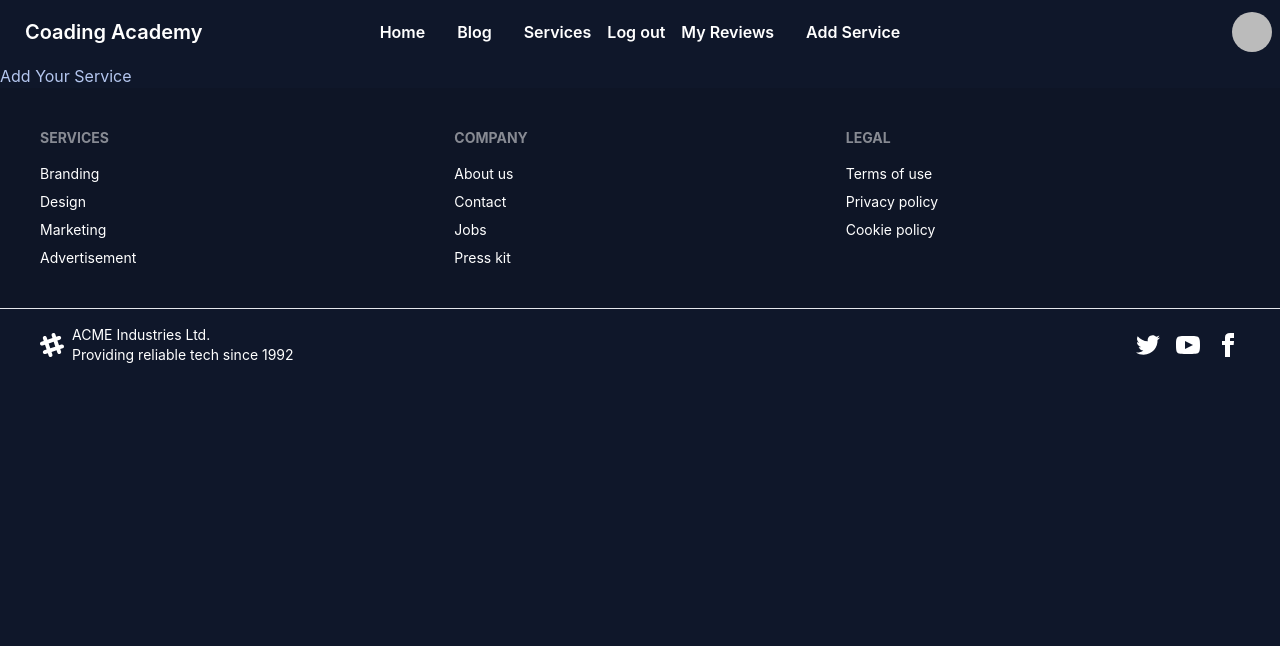
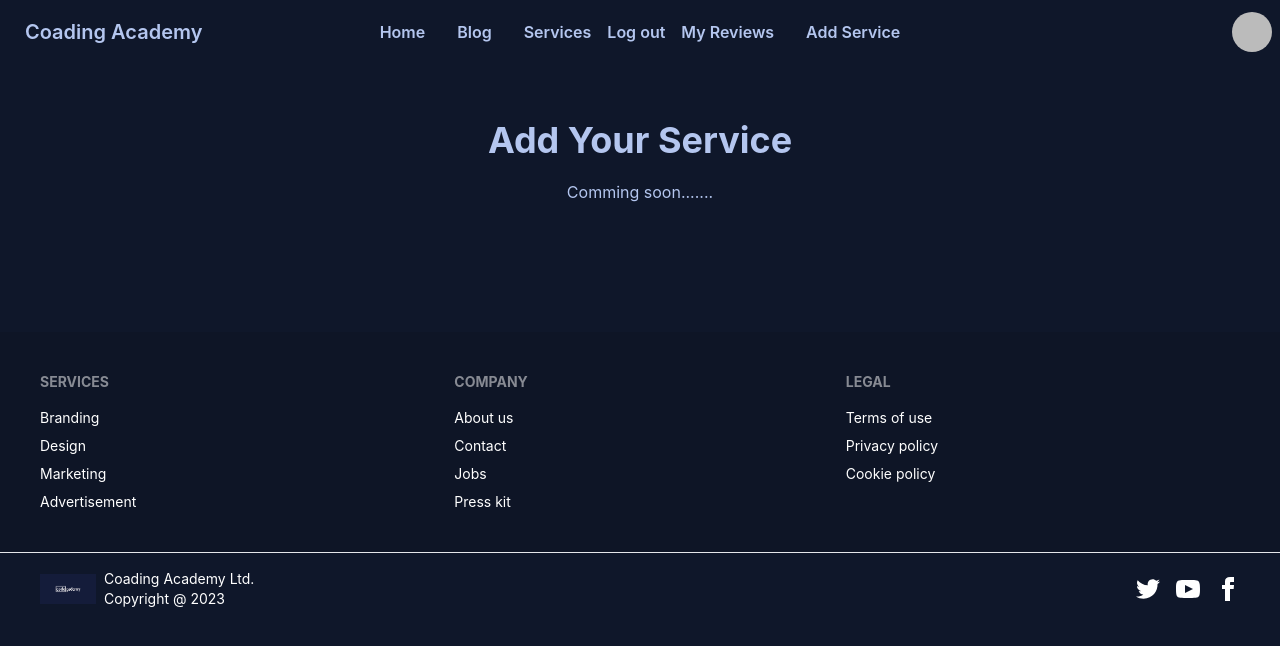
Before and after one commit to hridoyhalder1/service-review-client-site-11, a React (Create React App) app: page /addservice in a window 1280 px wide. Shown: the top 646 px of the page. Built offline with nearby package versions, Linux system fonts and the light colour scheme; no server answers; sample sign-in values are in the browser's storage.

Commit message:
Website Polishing

```diff
--- a/src/Pages/AddService/AddService.js
+++ b/src/Pages/AddService/AddService.js
@@ -2,8 +2,9 @@ import React from 'react';
 
 const AddService = () => {
     return (
-        <div>
-            <h2>Add Your Service</h2>
+        <div className='mb-32 text-center mt-14'>
+            <h2 className=' text-4xl font-bold'>Add Your Service</h2>
+            <p className=' pt-5'>Comming soon.......</p>
         </div>
     );
 };
--- a/src/Pages/MyReviews/MyReviews.js
+++ b/src/Pages/MyReviews/MyReviews.js
@@ -34,13 +34,13 @@ const MyReviews = () => {
 
 
     return (
-        <div className="overflow-x-auto w-full mb-24">
+        <div className="overflow-x-auto w-full mb-24 ml-5">
+            <h1 className='text-4xl pb-5 mt-8 text-white'>My Reviews</h1>
             <table className="table w-full">
                 <thead>
                     <tr>
-
                         <th>Name</th>
-                        <th>Job</th>
+                        <th>Reviews</th>
                         <th>Message</th>
                     </tr>
                 </thead>
--- a/src/Pages/Services/Services.js
+++ b/src/Pages/Services/Services.js
@@ -1,14 +1,24 @@
 import React, { useEffect, useState } from 'react';
+import { useContext } from 'react';
 import { Link } from 'react-router-dom';
+import { AuthContext } from '../../context/AuthProvider/AuthProvider';
 import ServicesCard from './ServicesCard';
 
 const Services = () => {
     const [services, setServices] = useState([]);
+    const {loading} = useContext(AuthContext);
+
     useEffect(() => {
         fetch('https://services-server-site.vercel.app/services')
             .then(res => res.json())
             .then(data => setServices(data))
-    }, [])
+    }, []);
+    if (loading) {
+        return <div className=' text-center mt-48 mb-24'>
+            <progress className="progress w-56 mx-auto bg-white"></progress>
+        </div>
+    }
+
     return (
         <div>
             <div>
--- a/src/Pages/Shared/Footer/Footer.js
+++ b/src/Pages/Shared/Footer/Footer.js
@@ -1,4 +1,5 @@
 import React from 'react';
+import logo from '../../../assests/logo.png';
 
 const Footer = () => {
     return (
@@ -27,8 +28,8 @@ const Footer = () => {
             </footer>
             <footer className="footer px-10 w-full py-4 border-t bg-base-500 text-white border-base-500">
                 <div className="items-center grid-flow-col">
-                    <svg width="24" height="24" viewBox="0 0 24 24" xmlns="http://www.w3.org/2000/svg" fillRule="evenodd" clipRule="evenodd" className="fill-current"><path d="M22.672 15.226l-2.432.811.841 2.515c.33 1.019-.209 2.127-1.23 2.456-1.15.325-2.148-.321-2.463-1.226l-.84-2.518-5.013 1.677.84 2.517c.391 1.203-.434 2.542-1.831 2.542-.88 0-1.601-.564-1.86-1.314l-.842-2.516-2.431.809c-1.135.328-2.145-.317-2.463-1.229-.329-1.018.211-2.127 1.231-2.456l2.432-.809-1.621-4.823-2.432.808c-1.355.384-2.558-.59-2.558-1.839 0-.817.509-1.582 1.327-1.846l2.433-.809-.842-2.515c-.33-1.02.211-2.129 1.232-2.458 1.02-.329 2.13.209 2.461 1.229l.842 2.515 5.011-1.677-.839-2.517c-.403-1.238.484-2.553 1.843-2.553.819 0 1.585.509 1.85 1.326l.841 2.517 2.431-.81c1.02-.33 2.131.211 2.461 1.229.332 1.018-.21 2.126-1.23 2.456l-2.433.809 1.622 4.823 2.433-.809c1.242-.401 2.557.484 2.557 1.838 0 .819-.51 1.583-1.328 1.847m-8.992-6.428l-5.01 1.675 1.619 4.828 5.011-1.674-1.62-4.829z"></path></svg>
-                    <p>ACME Industries Ltd. <br />Providing reliable tech since 1992</p>
+                    <img src={logo} alt="logo"  className=' w-14'/>
+                    <p>Coading Academy Ltd. <br />Copyright @ 2023</p>
                 </div>
                 <div className="md:place-self-center md:justify-self-end">
                     <div className="grid grid-flow-col gap-4">
--- a/src/Pages/Shared/Header/Header.js
+++ b/src/Pages/Shared/Header/Header.js
@@ -1,4 +1,5 @@
 import React, { useContext } from 'react';
+import { toast } from 'react-hot-toast';
 import { FaUser } from 'react-icons/fa';
 import { Link, useNavigate } from 'react-router-dom';
 import { AuthContext } from '../../../context/AuthProvider/AuthProvider';
@@ -12,7 +13,8 @@ const Header = () => {
         logOut()
             .then(() => { })
             .catch(error => console.error(error));
-            navigate('/');
+            toast.success('LogOut Successfully!!!');
+            navigate('/login');
     }
 
     const menuItems = <>
@@ -39,7 +41,7 @@ const Header = () => {
 
     return (
         <div>
-            <div className="navbar bg-base-100 text-white">
+            <div className="navbar bg-base-100  ">
                 <div className="navbar-start">
                     <div className="dropdown">
                         <label tabIndex={0} className="btn btn-ghost lg:hidden">
--- a/src/Router/Routes/PrivateRoute.js
+++ b/src/Router/Routes/PrivateRoute.js
@@ -6,7 +6,7 @@ const PrivateRoute = ({ children }) => {
     const { user, loading } = useContext(AuthContext);
     const location = useLocation();
     if (loading) {
-        return <div className=' text-center mt-48'>
+        return <div className=' text-center mt-48 mb-20'>
             <progress className="progress w-56 mx-auto bg-white"></progress>
         </div>
     }
```
Also changed, not shown: src/assests/logo.png (added).
